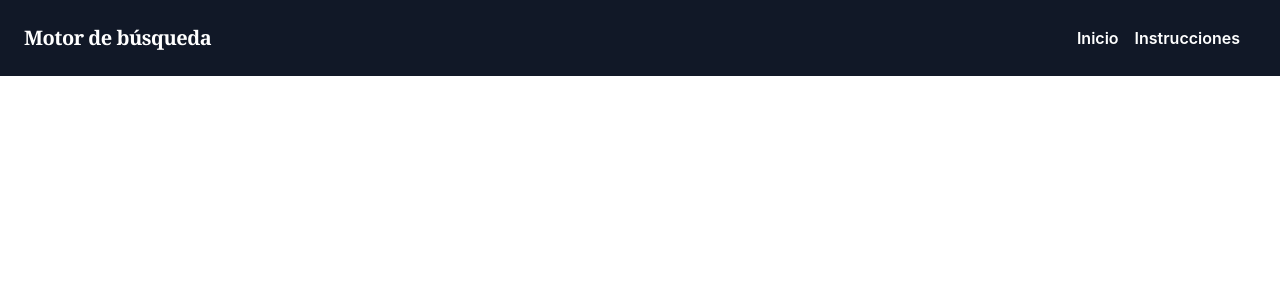
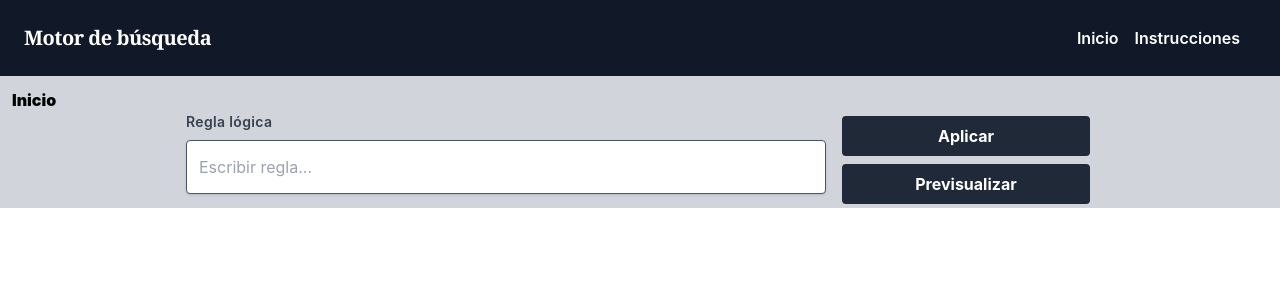
Before and after one commit to Diego-ds/expressions-frontend, a React (Create React App) app: page / in a window 1280 px wide. Shown: the top 300 px of the page. Built offline with nearby package versions, Linux system fonts and the light colour scheme.

Commit message:
textfield + button

```diff
--- a/src/App.tsx
+++ b/src/App.tsx
@@ -1,9 +1,11 @@
 import React from 'react';
+import Input from './layouts/Input/Input';
 import Navbar from './layouts/Navbar/Navbar';
 
 function App() {
   return <>
     <Navbar />
+    <Input />
   </>;
 }
 
--- a/src/components/buttons/Button/Button.tsx
+++ b/src/components/buttons/Button/Button.tsx
@@ -1,5 +1,15 @@
-const Button = () => {
+import { BaseInputProps } from '../../../models/Input.model';
 
-}
+const Button = (props: BaseInputProps) => {
+  const { children } = props;
+  return (
+    <button
+      className="m-1 relative box-border inline-flex justify-center rounded bg-gray-800 py-2 px-4 font-bold leading-normal text-white hover:bg-gray-900 focus:shadow-gray-600 focus:outline-none"
+      type="button"
+    >
+      {children}
+    </button>
+  );
+};
 
 export default Button;
--- a/src/components/inputs/TextField/TextField.tsx
+++ b/src/components/inputs/TextField/TextField.tsx
@@ -1,5 +1,37 @@
-const TextField = () => {
+import { BaseInputProps } from '../../../models/Input.model';
 
+interface ExtraTextFieldProps {
+  id: string | undefined;
+  fullWidth?: boolean;
+  type: string;
+  placeholder: string;
 }
 
+export type TextFieldProps = ExtraTextFieldProps & BaseInputProps;
+
+const TextField = (props: TextFieldProps) => {
+  const { fullWidth, id, type, placeholder } = props;
+  return (
+    <div className="w-full md:w-1/2">
+      <label className="mb-2 block text-sm font-semibold tracking-wide text-gray-700">
+        Regla lógica
+      </label>
+      <div
+        className={
+          'relative box-border inline-flex rounded leading-tight' +
+          (fullWidth ? ' w-full' : '')
+        }
+      >
+        <input
+          className="box-content block w-full appearance-none rounded border border-gray-600 py-4 px-3 text-gray-700 shadow focus:shadow-gray-600 focus:outline-none"
+          type={type}
+          id={id}
+          name={id}
+          placeholder={placeholder}
+        />
+      </div>
+    </div>
+  );
+};
+
 export default TextField;
--- /dev/null
+++ b/src/layouts/Input/Input.tsx
@@ -0,0 +1,19 @@
+import Button from '../../components/buttons/Button/Button';
+import TextField from '../../components/inputs/TextField/TextField';
+
+const Input = () => {
+  return (
+    <div className="bg-gray-300">
+      <div className="font-black pl-3 pt-3">Inicio</div>
+      <div className="flex flex-wrap justify-center space-x-3">
+        <TextField fullWidth id="rule" type="text" placeholder="Escribir regla..." />
+        <div className='w-full flex justify-center md:w-1/5 md:flex-col'>
+          <Button>Aplicar</Button>
+          <Button>Previsualizar</Button>
+        </div>
+      </div>
+    </div>
+  );
+};
+
+export default Input;
--- /dev/null
+++ b/src/models/Input.model.ts
@@ -0,0 +1,25 @@
+import { ReactElement } from "react";
+
+export interface BaseInputProps {
+  name?: string;
+  autoComplete?: string;
+  className?: string;
+  error?: boolean;
+  errorMessage?: string;
+  label?: string | ReactElement;
+  helperText?: string;
+  disabled?: boolean;
+  startAdornment?: any;
+  endAdornment?: any;
+  maxLength?: number;
+  value?: any;
+  onChange?: (event: any) => void;
+  children?: any;
+  inputRef?: any;
+  color?: 'primary' | 'secondary';
+}
+
+export interface Option {
+  label: string;
+  value: string | number | boolean;
+}
```
Also changed, not shown: src/components/inputs/Autocomplete/Autocomplete.tsx (added, +12 -0 lines).
